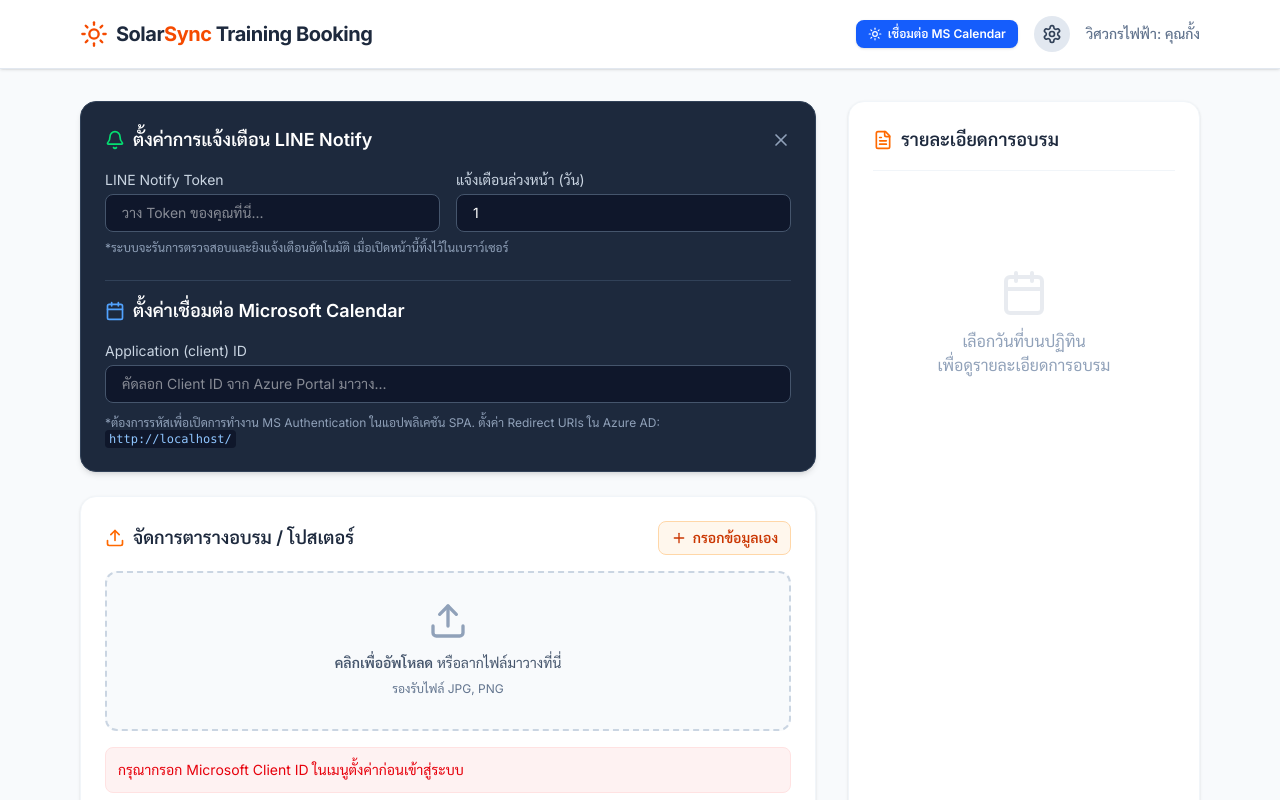
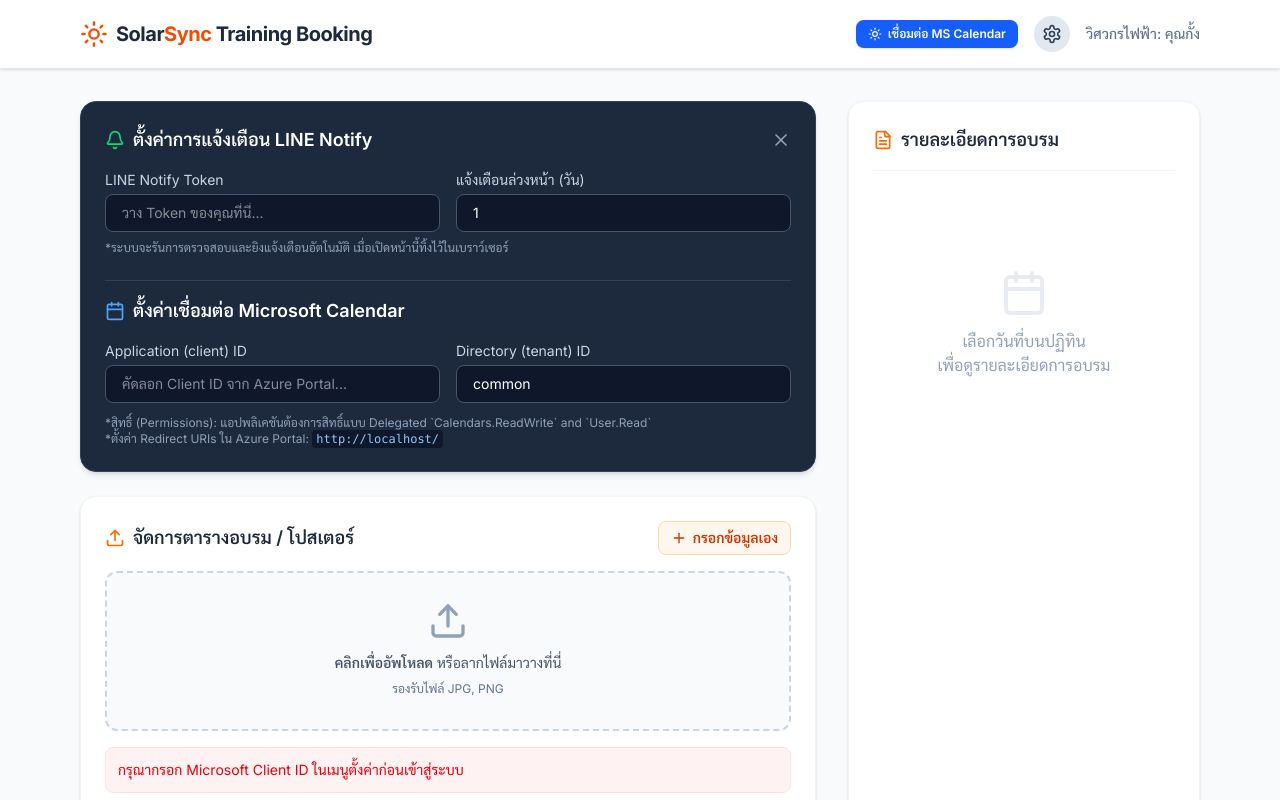
Before and after one commit to IamGung36/solarsync-training-booking, a React (Vite) app: page / in a window 1280 px wide. Both pictures are taken after a click on the button "เชื่อมต่อ MS Calendar". Shown: the top 800 px of the page. Built offline with nearby package versions, Linux system fonts and the light colour scheme.

Commit message:
Support tenant-specific Azure AD login to fix single-tenant AADSTS50194 error

```diff
--- a/src/App.jsx
+++ b/src/App.jsx
@@ -3,11 +3,11 @@
 import { PublicClientApplication } from "@azure/msal-browser";
 
 // MSAL Initialization helper
-const initializeMsal = async (clientId) => {
+const initializeMsal = async (clientId, tenantId = 'common') => {
   const msalConfig = {
     auth: {
       clientId: clientId,
-      authority: "https://login.microsoftonline.com/common",
+      authority: `https://login.microsoftonline.com/${tenantId || 'common'}`,
       redirectUri: window.location.origin + window.location.pathname,
     },
     cache: {
@@ -38,6 +38,7 @@
 
   // ใหม่: MSAL/Microsoft states
   const [msClientId, setMsClientId] = useState(localStorage.getItem('ms_client_id') || '');
+  const [msTenantId, setMsTenantId] = useState(localStorage.getItem('ms_tenant_id') || 'common');
   const [msAccount, setMsAccount] = useState(null);
   const [msAccessToken, setMsAccessToken] = useState('');
   const [isMsSyncing, setIsMsSyncing] = useState(false);
@@ -61,7 +62,7 @@
     const checkActiveSession = async () => {
       if (!msClientId) return;
       try {
-        const pca = await initializeMsal(msClientId);
+        const pca = await initializeMsal(msClientId, msTenantId);
         const accounts = pca.getAllAccounts();
         if (accounts.length > 0) {
           pca.setActiveAccount(accounts[0]);
@@ -76,7 +77,7 @@
       }
     };
     checkActiveSession();
-  }, [msClientId]);
+  }, [msClientId, msTenantId]);
 
   // Microsoft Login / Logout handlers
   const handleMicrosoftLogin = async () => {
@@ -90,7 +91,7 @@
     setSuccessMsg('');
 
     try {
-      const pca = await initializeMsal(msClientId);
+      const pca = await initializeMsal(msClientId, msTenantId);
       const loginRequest = {
         scopes: ["User.Read", "Calendars.ReadWrite"],
         prompt: "select_account"
@@ -562,7 +563,7 @@
                 <h2 className="text-lg font-semibold flex items-center gap-2 mb-4">
                   <Calendar className="w-5 h-5 text-blue-400" /> ตั้งค่าเชื่อมต่อ Microsoft Calendar
                 </h2>
-                <div className="space-y-3">
+                <div className="grid grid-cols-1 md:grid-cols-2 gap-4 mb-3">
                   <div>
                     <label className="block text-sm text-slate-300 mb-1">Application (client) ID</label>
                     <input
@@ -572,15 +573,28 @@
                         setMsClientId(e.target.value);
                         localStorage.setItem('ms_client_id', e.target.value);
                       }}
-                      placeholder="คัดลอก Client ID จาก Azure Portal มาวาง..."
+                      placeholder="คัดลอก Client ID จาก Azure Portal..."
                       className="w-full bg-slate-900 border border-slate-600 rounded-lg px-4 py-2 text-sm text-white focus:outline-none focus:border-blue-400"
                     />
                   </div>
-                  <p className="text-xs text-slate-400">
-                    *ต้องการรหัสเพื่อเปิดการทำงาน MS Authentication ในแอปพลิเคชัน SPA.
-                    ตั้งค่า Redirect URIs ใน Azure AD: <code className="bg-slate-900 px-1 py-0.5 rounded text-blue-300">{window.location.origin + window.location.pathname}</code>
-                  </p>
+                  <div>
+                    <label className="block text-sm text-slate-300 mb-1">Directory (tenant) ID</label>
+                    <input
+                      type="text"
+                      value={msTenantId}
+                      onChange={(e) => {
+                        setMsTenantId(e.target.value);
+                        localStorage.setItem('ms_tenant_id', e.target.value);
+                      }}
+                      placeholder="ค่าเริ่มต้นคือ common (หรือระบุ Tenant ID สำหรับ Single Tenant)"
+                      className="w-full bg-slate-900 border border-slate-600 rounded-lg px-4 py-2 text-sm text-white focus:outline-none focus:border-blue-400"
+                    />
+                  </div>
                 </div>
+                <p className="text-xs text-slate-400">
+                  *สิทธิ์ (Permissions): แอปพลิเคชันต้องการสิทธิ์แบบ Delegated `Calendars.ReadWrite` and `User.Read`<br/>
+                  *ตั้งค่า Redirect URIs ใน Azure Portal: <code className="bg-slate-900 px-1 py-0.5 rounded text-blue-300">{window.location.origin + window.location.pathname}</code>
+                </p>
               </div>
             </section>
           )}
```
